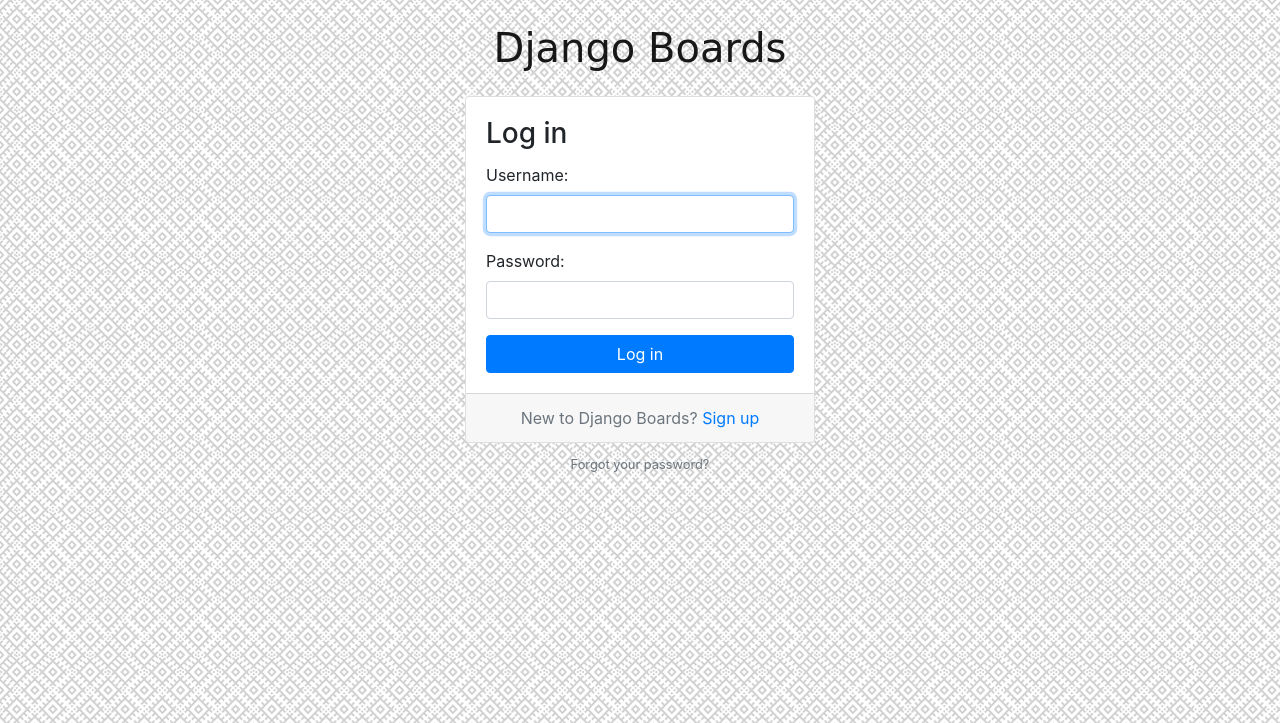
After one commit to jupeke/testproject, a Django app: page /login/ in a window 1280 px wide. The commit adds this page. Shown: the top 723 px of the page. Run offline with Django 3.2, Linux system fonts and the light colour scheme; some libraries are stand-ins or nearby versions.

Commit message:
Learning Django with Vitor: part 4 going on, next Creating Custon Template Tags

```diff
--- a/myproject/settings.py
+++ b/myproject/settings.py
@@ -127,3 +127,4 @@ STATICFILES_DIRS = [
     os.path.join(BASE_DIR, 'static'),
 ]
 LOGOUT_REDIRECT_URL = 'url_home'
+LOGIN_REDIRECT_URL = 'url_home'
--- a/myproject/urls.py
+++ b/myproject/urls.py
@@ -28,5 +28,6 @@ urlpatterns = [
     re_path(r'^discussions/(?P<discussion_id>\d+)/new/$', views.new_topic,
             name='url_new_topic'),
     path('signup/', accounts_views.signup, name='url_signup'),
+    path('login/', auth_views.LoginView.as_view(template_name='login.html'), name='url_login'),
     path('logout/', auth_views.LogoutView.as_view(), name='url_logout'),
 ]
--- a/templates/base.html
+++ b/templates/base.html
@@ -19,6 +19,7 @@
           <span class="navbar-toggler-icon"></span>
         </button>
         <div class="collapse navbar-collapse" id="mainMenu">
+          {% if user.is_authenticated %}
             <ul class="navbar-nav ml-auto">
               <li class="nav-item dropdown">
                 <a class="nav-link dropdown-toggle" href="#" id="userMenu"
@@ -33,6 +34,12 @@
                 </div>
               </li>
             </ul>
+          {% else %}
+            <form class="form-inline ml-auto">
+              <a href="{% url 'url_login'%}" class="btn btn-outline-secondary">Log in</a>
+              <a href="{% url 'url_signup' %}" class="btn btn-primary ml-2">Sign up</a>
+            </form>
+          {% endif %}
         </div>
       </div>
       </nav>
--- /dev/null
+++ b/templates/base_accounts.html
@@ -0,0 +1,17 @@
+{% extends 'base.html' %}
+
+{% load static %}
+
+{% block stylesheet %}
+  <link rel="stylesheet" href="{% static 'css/accounts.css' %}">
+{% endblock %}
+
+{% block body %}
+  <div class="container">
+    <h1 class="text-center logo my-4">
+      <a href="{% url 'url_home' %}">Django Boards</a>
+    </h1>
+    {% block content %}
+    {% endblock %}
+  </div>
+{% endblock %}
--- a/templates/includes/form.html
+++ b/templates/includes/form.html
@@ -1,4 +1,12 @@
 {% load widget_tweaks %}
+
+{% if form.non_field_errors %}
+  <div class="alert alert-danger" role="alert">
+    {% for error in form.non_field_errors %}
+      <p{% if forloop.last %} class="mb-0"{% endif %}>{{ error }}</p>
+    {% endfor %}
+  </div>
+{% endif %}
 
 {% for field in form %}
   <div class="form-group">
--- /dev/null
+++ b/templates/login.html
@@ -0,0 +1,28 @@
+{% extends 'base_accounts.html' %}
+
+{% block title %}Log in to Django Boards{% endblock %}
+
+{% block content %}
+  <div class="row justify-content-center">
+    <div class="col-lg-4 col-md-6 col-sm-8">
+      <div class="card">
+        <div class="card-body">
+          <h3 class="card-title">Log in</h3>
+          <form method="post" novalidate>
+            {% csrf_token %}
+            {% include 'includes/form.html' %}
+            <button type="submit" class="btn btn-primary btn-block">Log in</button>
+          </form>
+        </div>
+        <div class="card-footer text-muted text-center">
+          New to Django Boards? <a href="{% url 'url_signup' %}">Sign up</a>
+        </div>
+      </div>
+      <div class="text-center py-2">
+        <small>
+          <a href="#" class="text-muted">Forgot your password?</a>
+        </small>
+      </div>
+    </div>
+  </div>
+{% endblock %}
```
Also changed, not shown: templates/signup.html (+4 -14 lines), db.sqlite3. Lines whose indentation alone changed are shown as unchanged.
